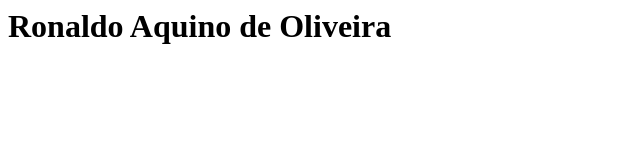
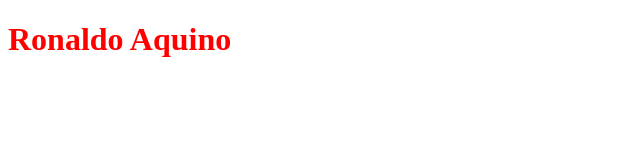
Before and after one commit to ronaldo-aquino/ronaldo-aquino.github.io, a plain HTML site: page index.html in a window 1280 px wide. Shown: the whole page, without its empty margins (0-640 px from the left). Drawn offline with Linux system fonts and the light colour scheme.

Commit message:
Adicionando css

```diff
--- /dev/null
+++ b/css/styles.css
@@ -0,0 +1,3 @@
+h1 {
+  color: red;
+}
--- a/index.html
+++ b/index.html
@@ -1 +1,12 @@
-<h1>Ronaldo Aquino de Oliveira</h1>
+<!DOCTYPE html>
+<html lang="en">
+<head>
+  <meta charset="UTF-8">
+  <meta name="viewport" content="width=device-width, initial-scale=1.0">
+  <title>Portifólio Ronaldo Aquino</title>
+  <link rel="stylesheet" href="./css/styles.css">
+</head>
+<body>
+  <h1>Ronaldo Aquino</h1>
+</body>
+</html>
```
